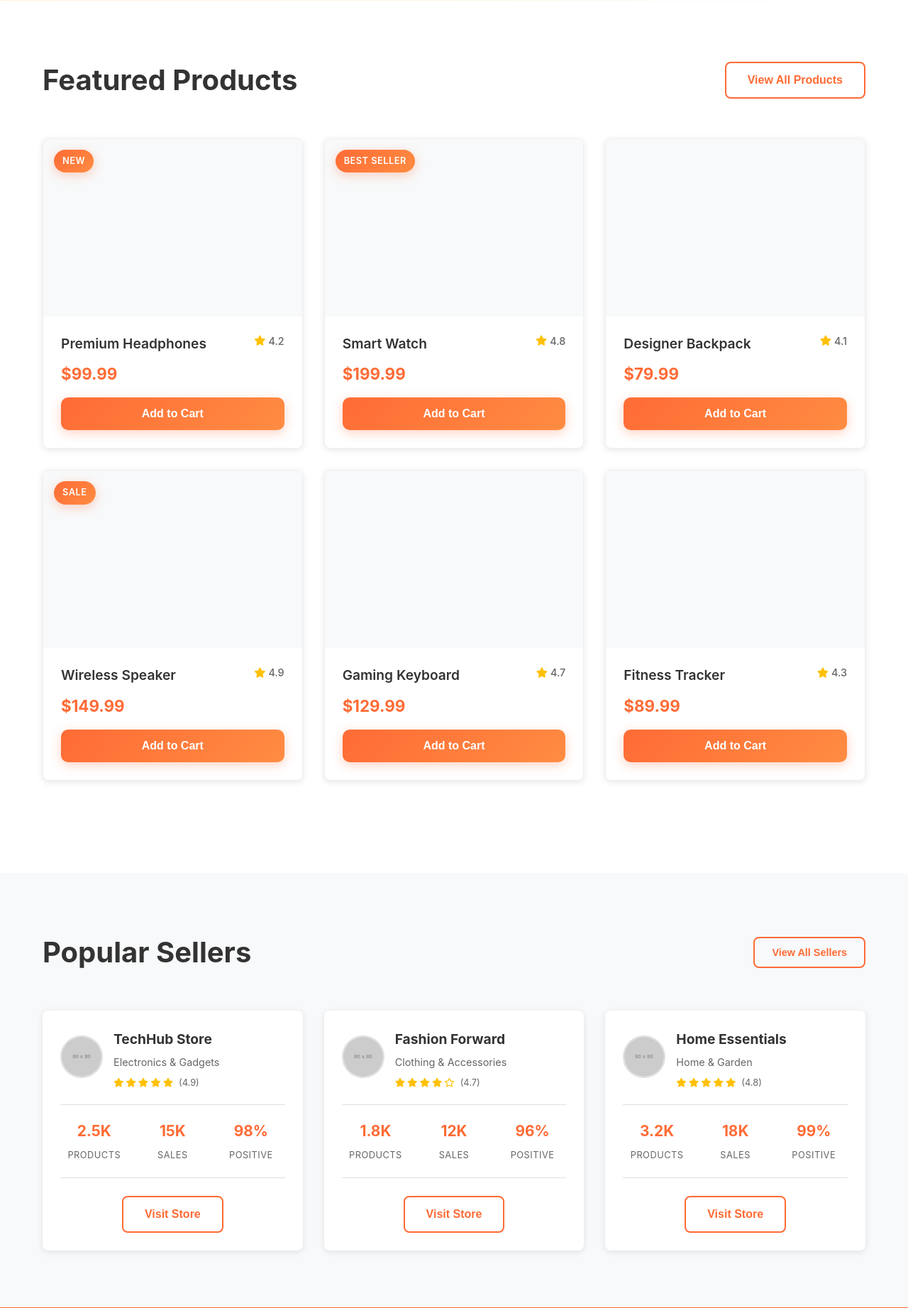
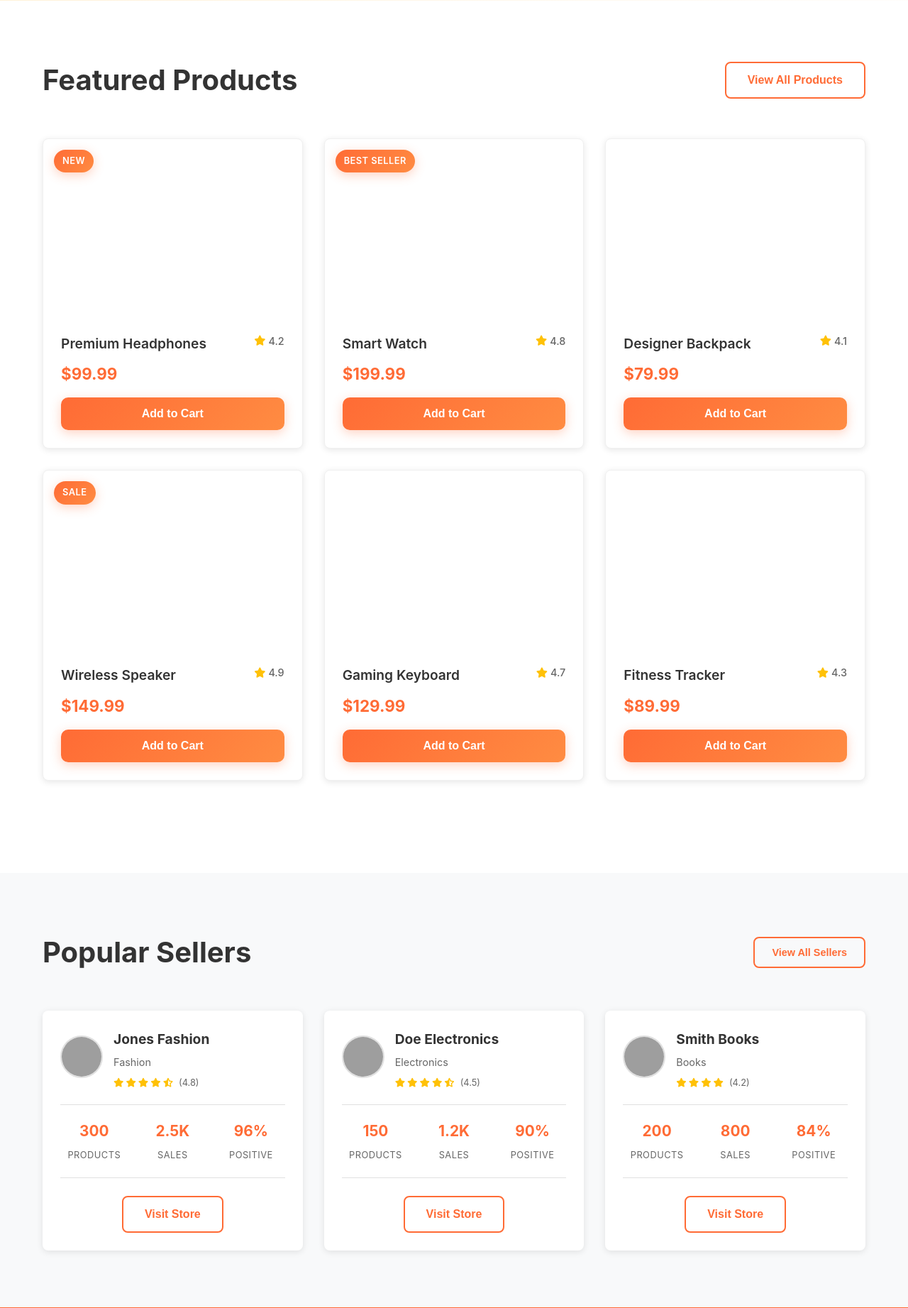
Before and after one commit to harshsutariya1/E-Comm-Website, a PHP site: page / in a window 1280 px wide. Shown: the part 858-2701 px from the top of the page at 71% size. Run offline with PHP 8.4, Linux system fonts and the light colour scheme; data comes from the database, SQL or seed files in the repository; grey boxes labelled with a size stand in for pictures from a placeholder-image service; some libraries are stand-ins or nearby versions; grey boxes are pictures that could not be loaded.

Commit message:
Add seller fetching functionality and UI rendering
- Created get_sellers.php to retrieve active sellers from the database.
- Implemented JSON response structure for seller data.
- Developed sellers.js to fetch and display sellers on the webpage.
- Added functions for generating star ratings and formatting numbers.
- Created dynamic seller card layout with relevant seller information.
- Implemented notification system for error handling and user feedback.

```diff
--- a/Website 1/css/style.css
+++ b/Website 1/css/style.css
@@ -604,7 +604,7 @@ body {
     position: relative;
     overflow: hidden;
     height: 250px;
-    background: #f8f9fa;
+    /* background: #f8f9fa; */
 }
 
 .product-image img {
--- a/Website 1/index.html
+++ b/Website 1/index.html
@@ -86,9 +86,7 @@
                 </div>
             </div>
             <div class="hero-image">
-                <!-- <img src="https://placehold.co/600x400/ff9771/ffffff?text=Shopping+Experience" alt="Shopping"> -->
-                <!-- <img src="https://blobcdn.same.energy/a/0d/63/0d632081642dce684e2069c15e2f28059d87c7be" alt="Shopping"> -->
-                <img src="assets/bytebazaar store image.png" alt="Shopping">
+                <img src="assets/bytebazaar2.png" alt="Shopping">
             </div>
         </div>
     </section>
@@ -113,110 +111,11 @@
                 <h2 class="section-title">Popular Sellers</h2>
                 <button class="btn btn-secondary view-all-btn">View All Sellers</button>
             </div>
-            <div class="sellers-grid">
-                <div class="seller-card">
-                    <div class="seller-header">
-                        <div class="seller-logo">
-                            <img src="https://placehold.co/80x80/ff9771/ffffff?text=TechHub" alt="TechHub">
-                        </div>
-                        <div class="seller-info">
-                            <h3>TechHub Store</h3>
-                            <p class="seller-category">Electronics & Gadgets</p>
-                            <div class="seller-rating">
-                                <i class="fas fa-star"></i>
-                                <i class="fas fa-star"></i>
-                                <i class="fas fa-star"></i>
-                                <i class="fas fa-star"></i>
-                                <i class="fas fa-star"></i>
-                                <span>(4.9)</span>
-                            </div>
-                        </div>
-                    </div>
-                    <div class="seller-stats">
-                        <div class="stat">
-                            <span class="stat-number">2.5K</span>
-                            <span class="stat-label">Products</span>
-                        </div>
-                        <div class="stat">
-                            <span class="stat-number">15K</span>
-                            <span class="stat-label">Sales</span>
-                        </div>
-                        <div class="stat">
-                            <span class="stat-number">98%</span>
-                            <span class="stat-label">Positive</span>
-                        </div>
-                    </div>
-                    <button class="btn btn-secondary">Visit Store</button>
-                </div>
-
-                <div class="seller-card">
-                    <div class="seller-header">
-                        <div class="seller-logo">
-                            <img src="https://placehold.co/80x80/ff9771/ffffff?text=Fashion" alt="Fashion">
-                        </div>
-                        <div class="seller-info">
-                            <h3>Fashion Forward</h3>
-                            <p class="seller-category">Clothing & Accessories</p>
-                            <div class="seller-rating">
-                                <i class="fas fa-star"></i>
-                                <i class="fas fa-star"></i>
-                                <i class="fas fa-star"></i>
-                                <i class="fas fa-star"></i>
-                                <i class="far fa-star"></i>
-                                <span>(4.7)</span>
-                            </div>
-                        </div>
-                    </div>
-                    <div class="seller-stats">
-                        <div class="stat">
-                            <span class="stat-number">1.8K</span>
-                            <span class="stat-label">Products</span>
-                        </div>
-                        <div class="stat">
-                            <span class="stat-number">12K</span>
-                            <span class="stat-label">Sales</span>
-                        </div>
-                        <div class="stat">
-                            <span class="stat-number">96%</span>
-                            <span class="stat-label">Positive</span>
-                        </div>
-                    </div>
-                    <button class="btn btn-secondary">Visit Store</button>
-                </div>
-
-                <div class="seller-card">
-                    <div class="seller-header">
-                        <div class="seller-logo">
-                            <img src="https://placehold.co/80x80/ff9771/ffffff?text=Home" alt="Home">
-                        </div>
-                        <div class="seller-info">
-                            <h3>Home Essentials</h3>
-                            <p class="seller-category">Home & Garden</p>
-                            <div class="seller-rating">
-                                <i class="fas fa-star"></i>
-                                <i class="fas fa-star"></i>
-                                <i class="fas fa-star"></i>
-                                <i class="fas fa-star"></i>
-                                <i class="fas fa-star"></i>
-                                <span>(4.8)</span>
-                            </div>
-                        </div>
-                    </div>
-                    <div class="seller-stats">
-                        <div class="stat">
-                            <span class="stat-number">3.2K</span>
-                            <span class="stat-label">Products</span>
-                        </div>
-                        <div class="stat">
-                            <span class="stat-number">18K</span>
-                            <span class="stat-label">Sales</span>
-                        </div>
-                        <div class="stat">
-                            <span class="stat-number">99%</span>
-                            <span class="stat-label">Positive</span>
-                        </div>
-                    </div>
-                    <button class="btn btn-secondary">Visit Store</button>
+            <div class="sellers-grid" id="sellersGrid">
+                <!-- Sellers will be dynamically loaded here -->
+                <div class="loading-message" id="loadingSellersMessage">
+                    <i class="fas fa-spinner fa-spin"></i>
+                    <p>Loading sellers...</p>
                 </div>
             </div>
         </div>
@@ -298,6 +197,7 @@
 
     <script src="js/script.js"></script>
     <script src="js/products.js"></script>
+    <script src="js/sellers.js"></script>
     <script src="js/navigationCategories.js"></script>
 </body>
 
--- a/Website 1/js/products.js
+++ b/Website 1/js/products.js
@@ -121,6 +121,7 @@ document.addEventListener('DOMContentLoaded', function () {
                             <i class="fas fa-eye"></i>
                         </button>
                     </div>
+
                     ${product.badge ? `<div class="product-badge">${product.badge}</div>` : ''}
                 </div>
                 <div class="product-info">
```
Also changed, not shown: Website 1/get_sellers.php (added, +42 -0 lines), Website 1/js/sellers.js (added, +158 -0 lines), Website 1/assets/bytebazaar store image2.png (added), Website 1/assets/bytebazaar2.png (added), Website 1/assets/bytebazaar3.png (added).
